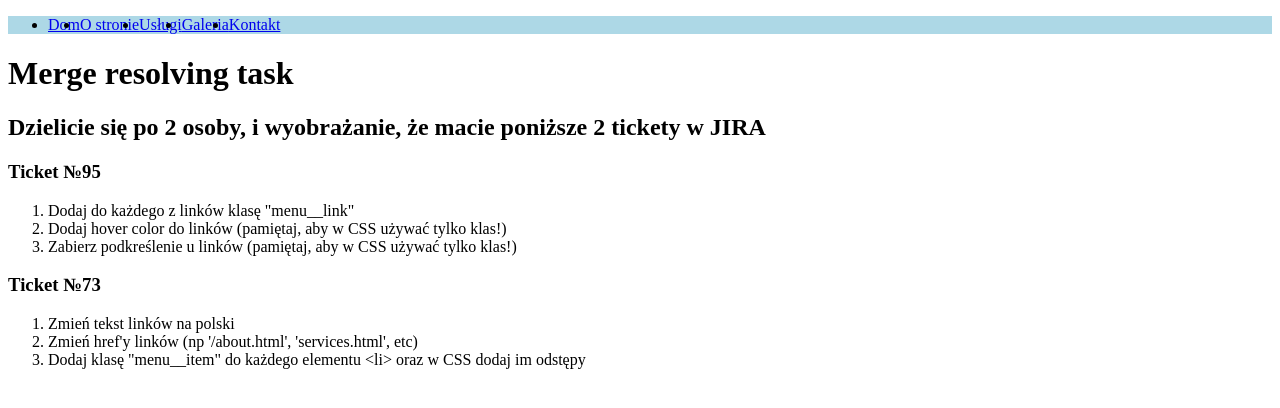
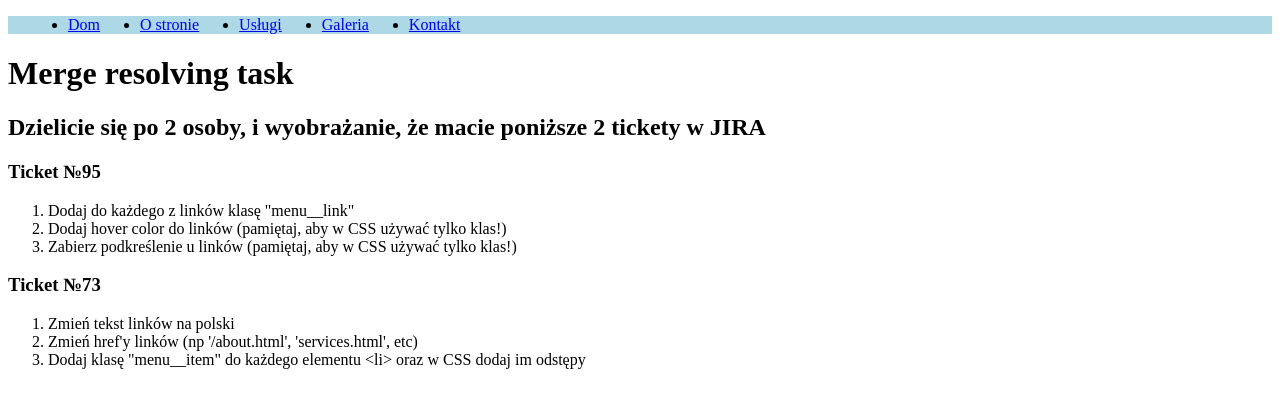
Before and after one commit to stas-lesiuk/git-day-2, a plain HTML site: page group3/index.html in a window 1280 px wide. Drawn offline with Linux system fonts and the light colour scheme.

Commit message:
Feature-73 ticket-3

```diff
--- a/group3/index.html
+++ b/group3/index.html
@@ -9,16 +9,19 @@
         display: flex;
         flex-flow: row nowrap;
     }
+    .menu__link{
+        margin: 0px 20px;
+    }
   </style>
 </head>
 <body>
 <nav>
     <ul class="menu">
-        <li><a href="home.html">Dom</a></li>
-        <li><a href="about.html">O stronie</a></li>
-        <li><a href="services.html">Usługi</a></li>
-        <li><a href="gallery.html">Galeria</a></li>
-        <li><a href="contact.html">Kontakt</a></li>
+        <li class="menu__link"><a href="home.html">Dom</a></li>
+        <li class="menu__link"><a href="about.html">O stronie</a></li>
+        <li class="menu__link"><a href="services.html">Usługi</a></li>
+        <li class="menu__link"><a href="gallery.html">Galeria</a></li>
+        <li class="menu__link"><a href="contact.html">Kontakt</a></li>
     </ul>
 </nav>
 <main>
```
